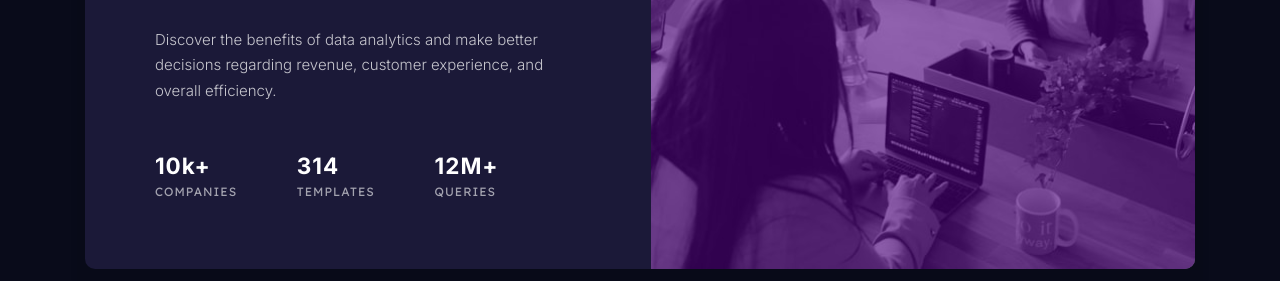
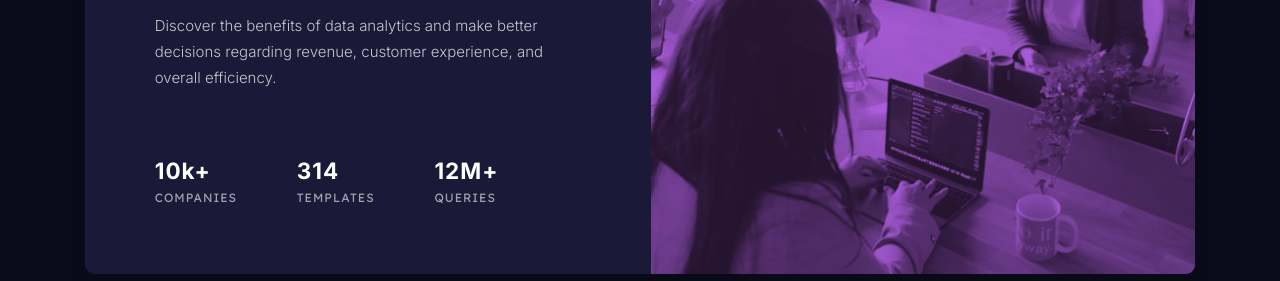
Before and after one commit to rashidshamloo/fem_004_stats-preview-card-component, a plain HTML site: page index.html in a window 1280 px wide. Shown: the part 325-606 px from the top of the page. Drawn offline with nearby package versions, Linux system fonts and the light colour scheme.

Commit message:
Changed color tint and units
Changed the way i applied color tint and changed units from px to rem per suggestion i recieved on frontendmentor.io

```diff
--- a/index.html
+++ b/index.html
@@ -15,6 +15,7 @@
   <body>
     <main>
       <article>
+        <div class="stats-image">
           <picture
             ><source
               srcset="images/image-header-desktop.jpg"
@@ -23,6 +24,7 @@
               src="images/image-header-mobile.jpg"
               alt="Happy Office Environment"
           /></picture>
+        </div>
         <div class="card-info">
           <h1>Get <mark>insights</mark> that help your business grow.</h1>
           <p class="card-discription">
--- a/style.scss
+++ b/style.scss
@@ -18,7 +18,7 @@ $dropShadow: hsla(0, 0%, 0%, 0.05);
 }
 body {
   font-family: "Inter", sans-serif;
-  font-size: 15px;
+  font-size: 0.9375rem;
   min-height: 100vh;
   background-color: $mainBG;
   display: flex;
@@ -29,37 +29,34 @@ body {
 }
 article {
   background-color: $cardBG;
-  border-radius: 10px;
+  border-radius: 0.6rem;
   display: flex;
   flex-direction: column;
   overflow: hidden;
-  max-width: 326px;
-  min-height: 780px;
-  margin: 10px;
-  box-shadow: 0 20px 5px 10px $dropShadow;
-  picture {
-    display: flex;
-    position: relative;
+  max-width: 20.375rem;
+  min-height: 48.75rem;
+  margin: 0.625rem 0.625rem 0 0.625rem;
+  box-shadow: 0 1.25rem 0.3125rem 0.625rem $dropShadow;
+  .stats-image {
+    background-color: $accent;
+    picture {
+      display: flex;
+    }
     img {
       object-fit: cover;
       width: 100%;
       height: 100%;
-      max-height: 240px;
+      max-height: 15rem;
+      mix-blend-mode: multiply;
+      opacity: 0.8;
     }
   }
-  picture::after {
-    content: "";
-    position: absolute;
-    inset: 0;
-    background-color: $imageOverlay;
-  }
-
   .card-info {
     display: flex;
     flex-direction: column;
     justify-content: space-around;
     flex-grow: 1;
-    padding: 30px;
+    padding: 1.875rem;
     h1 {
       font-size: 1.75rem;
       mark {
@@ -78,13 +75,12 @@ article {
       align-items: center;
       letter-spacing: 1px;
       > div {
-        margin-top: 30px;
+        margin: 1rem 0;
       }
       p {
-        margin-top: 5px;
+        margin-top: 0.32rem;
         text-transform: uppercase;
         font-size: 0.75rem;
-        font-weight: 300;
         color: $white60;
         font-family: "Lexend Deca", sans-serif;
       }
@@ -95,12 +91,12 @@ article {
   }
 }
 footer {
-  padding: 10px;
+  padding: 0.625rem;
   text-align: center;
   font-size: 0.8rem;
   p {
     color: $white60;
-    margin: 3px;
+    margin-bottom: 0.22rem;
   }
   i {
     font-size: 0.9rem;
@@ -117,13 +113,16 @@ footer {
   article {
     background-color: $cardBG;
     flex-direction: row-reverse;
-    max-width: 1110px;
-    min-width: 800px;
+    max-width: 69.4rem;
+    min-width: 50rem;
     min-height: initial;
-    height: 448px;
-    picture {
+    height: 28rem;
+    .stats-image {
       max-height: unset;
       flex-basis: 49%;
+      picture {
+        display: initial;
+      }
       img {
         max-height: initial;
       }
@@ -140,6 +139,7 @@ footer {
         justify-content: flex-start;
         align-items: flex-end;
         column-gap: 14%;
+        margin-top: 2.4rem;
         > div {
           margin: 0;
         }
```
Also changed, not shown: screenshot_desktop.png, screenshot_mobile.png, style.css, 1 other file. Lines whose indentation alone changed are shown as unchanged.
